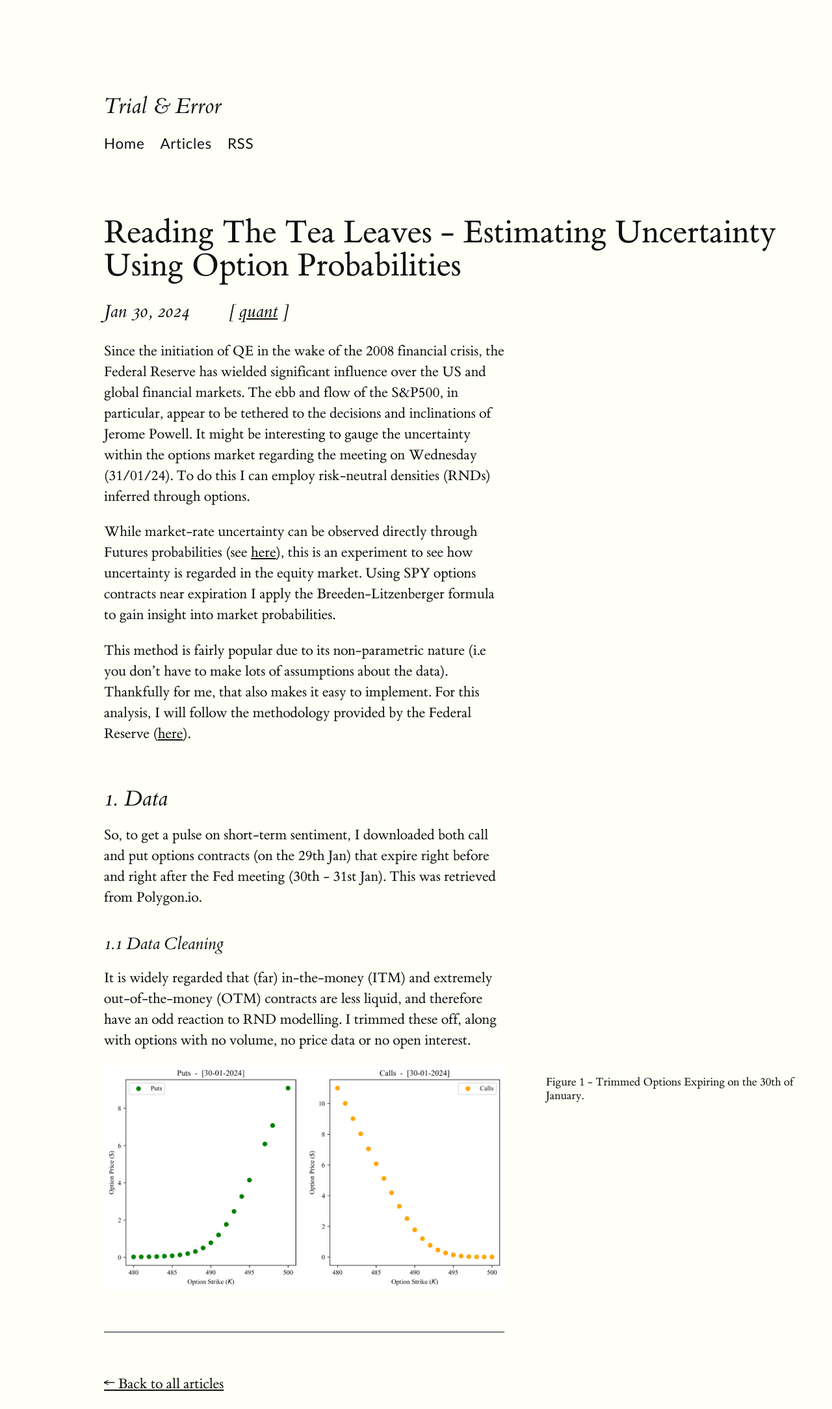
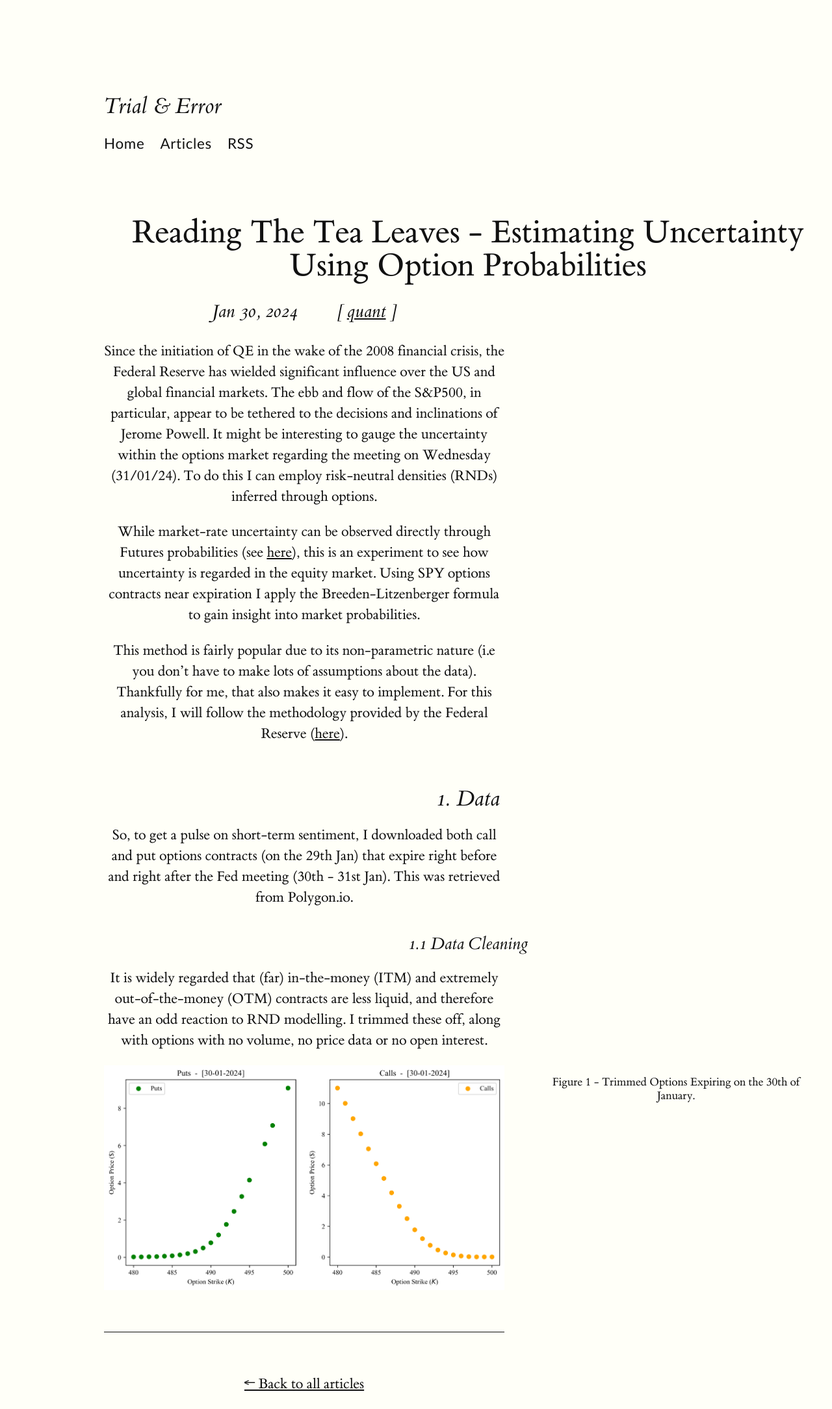
Before and after one commit to CSomers3/csomers3.github.io, a Jekyll site: the page built from _posts/2024-01-30-RND.md, in a window 1280 px wide. Shown: the whole page at 65% size. Built offline with Jekyll 4.4.1, drawn with Linux system fonts in a browser that asks for light colours.

Commit message:
Update post.html

```diff
--- a/_layouts/post.html
+++ b/_layouts/post.html
@@ -8,7 +8,7 @@ layout: compress
 
     {% include header.html %}
 
-    <article>
+    <article style="text-align: center;">
         <h1>{{ page.title }}</h1>
         <p class="subtitle">
             {{ page.date | date: "%b %-d, %Y" }}
```
